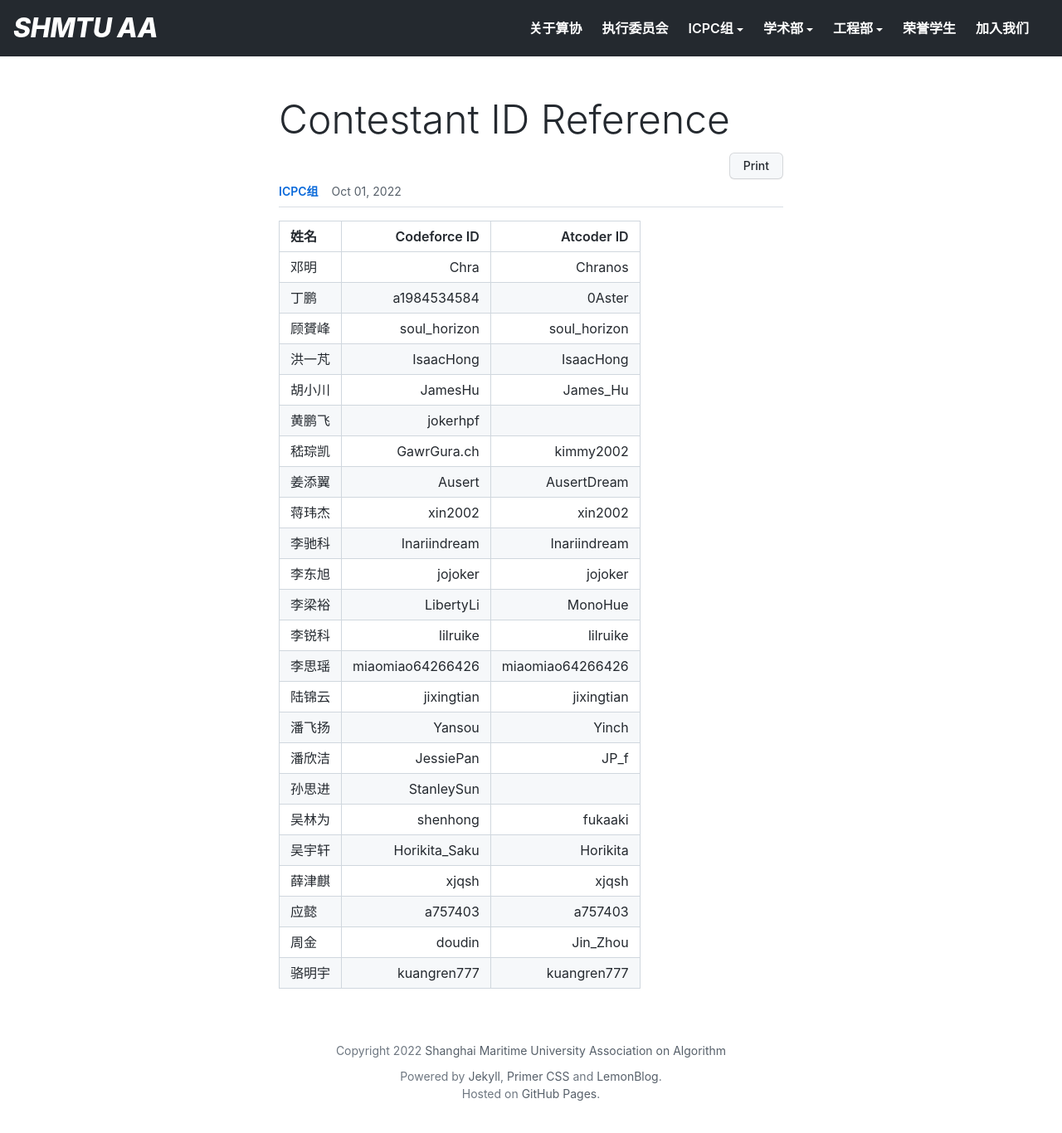
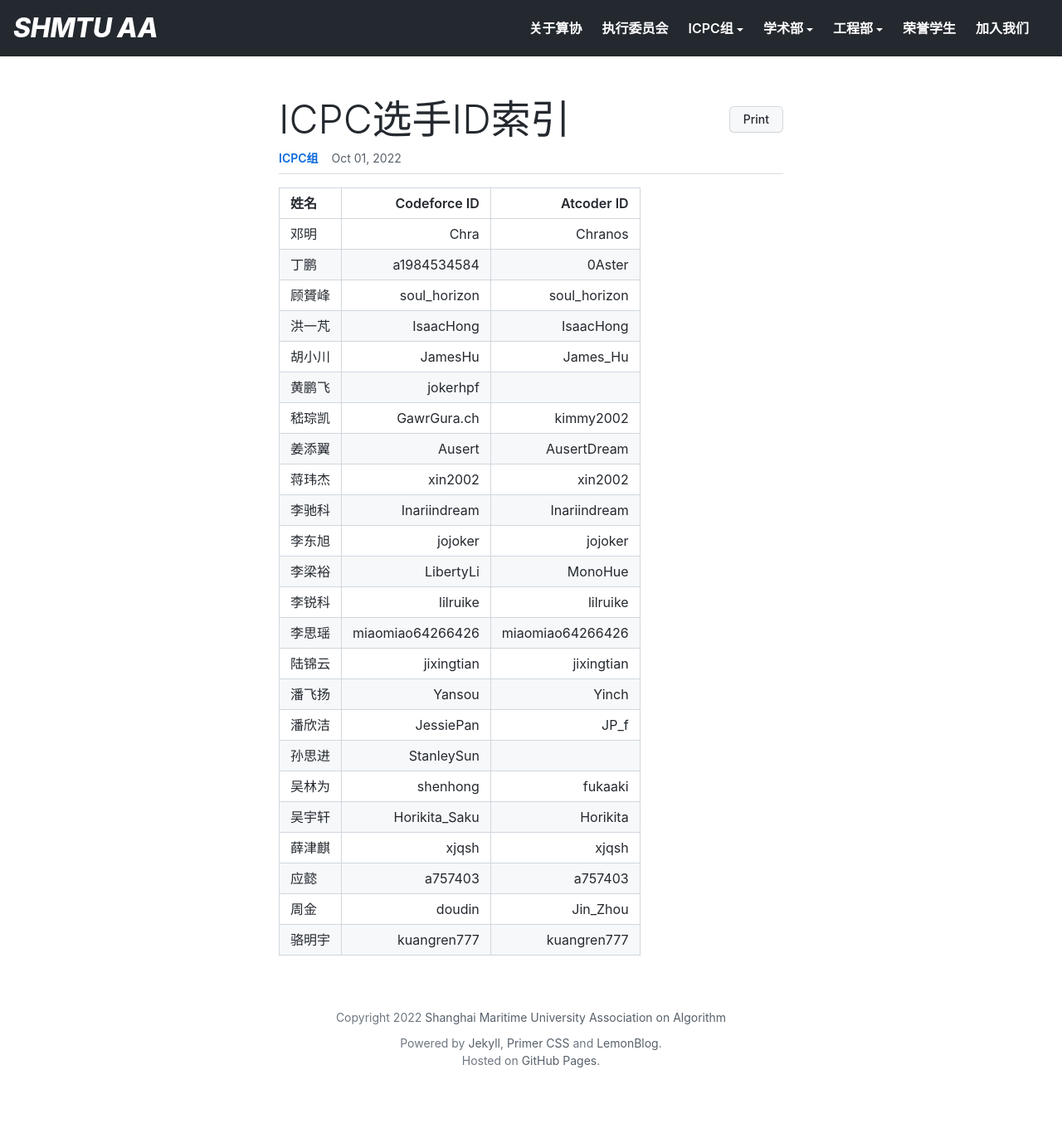
Before and after one commit to shmtuaa/shmtuaa.org, a Jekyll site: the page built from _posts/2022-10-01-ICPC-id.md, in a window 1280 px wide and 1369 px high. Shown: the top 1366 px of the window at 83% size. Built offline with Jekyll 4.4.1, drawn with Linux system fonts in a browser that asks for light colours.

Commit message:
Update cf id

```diff
--- a/_posts/2022-10-01-ICPC-id.md
+++ b/_posts/2022-10-01-ICPC-id.md
@@ -1,6 +1,6 @@
 ---
 permalink: /icpcid
-title: Contestant ID Reference
+title: ICPC选手ID索引
 author: icpc
 layout: post
 excerpt: 上海海事大学ICPC选手们在Codeforces和Atcoder的ID。
```
